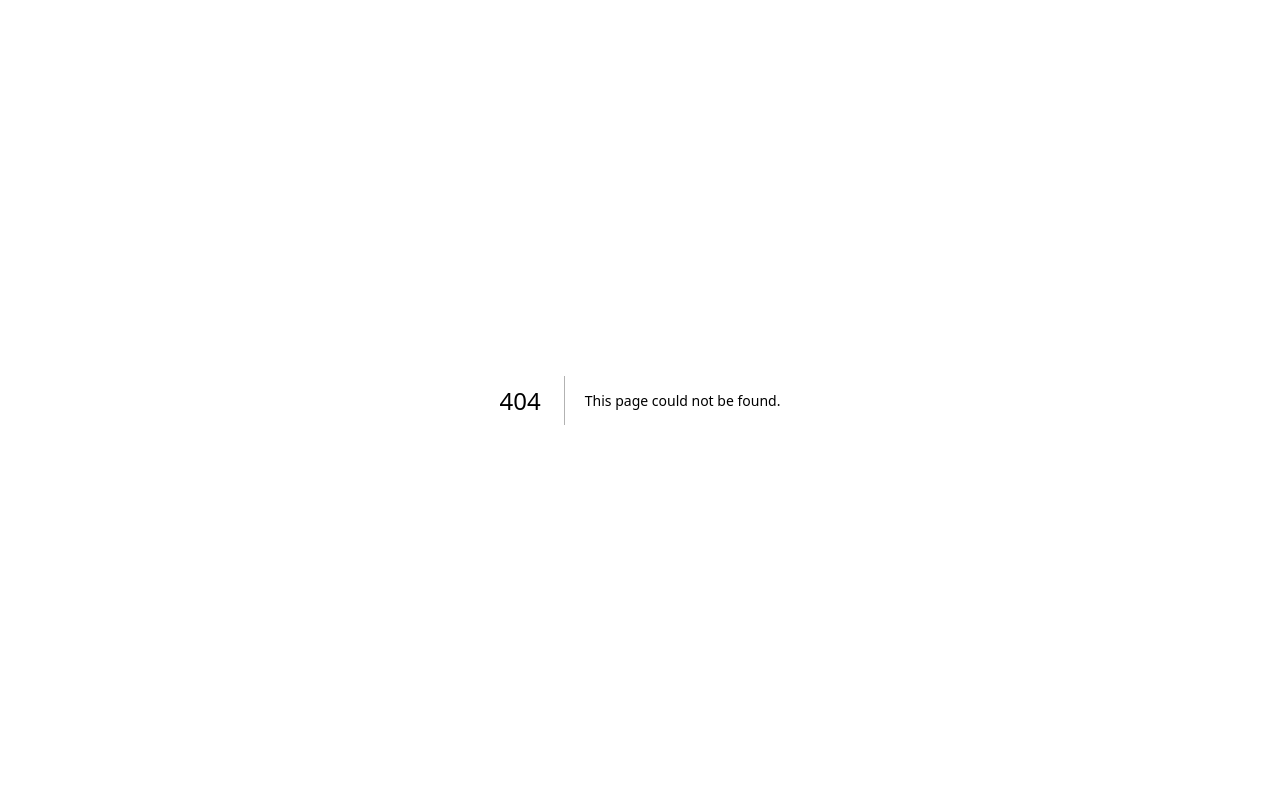
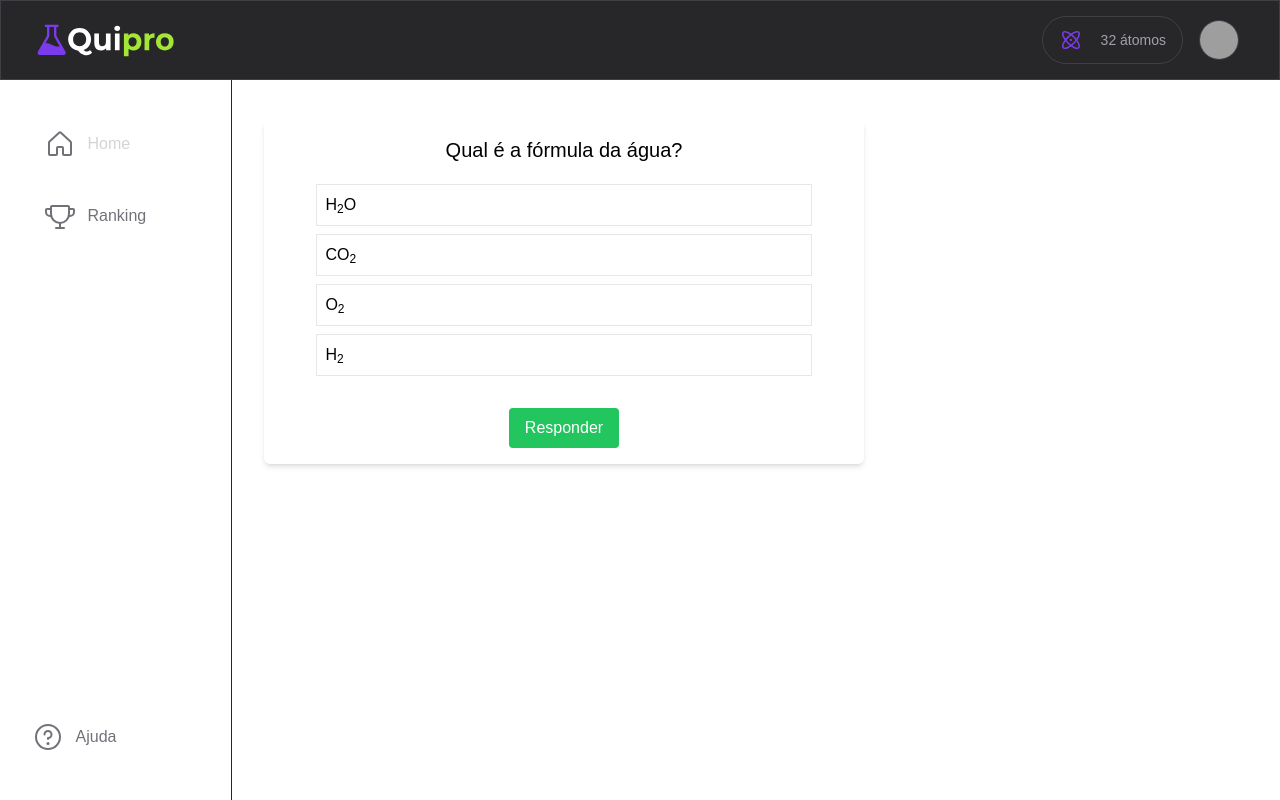
Before and after one commit to Diogogc1/Quipro, a Next.js app in the folder frontEnd/: page /home/quizpage in a window 1280 px wide. Before the commit this address had no page. Built offline with nearby package versions, Linux system fonts and the light colour scheme; grey boxes are pictures that could not be loaded.

Commit message:
testando correção de erro

```diff
--- /dev/null
+++ b/frontEnd/src/app/home/quizpage/data.tsx
@@ -0,0 +1,47 @@
+export const quizData = {
+    totalQuestions: 6,
+    questions: [
+        {
+            text: 'Qual é a fórmula da água?',
+            options: ['H<sub>2</sub>O', 'CO<sub>2</sub>', 'O<sub>2</sub>', 'H<sub>2</sub>'],
+            correctAnswer: 'H<sub>2</sub>O',
+            image: null,
+            explanation: 'A água é formada por dois átomos de hidrogênio e um de oxigênio.',
+        },
+        {
+            text: 'Qual é o símbolo químico do dióxido de carbono?',
+            options: ['CO', 'CO<sub>2</sub>', 'C<sub>2</sub>O', 'COO<sub>2</sub>'],
+            correctAnswer: 'CO<sub>2</sub>',
+            image: 'https://s2.glbimg.com/H8i2w3B3tSv17LfSszZaIrSOa3U=/e.glbimg.com/og/ed/f/original/2018/09/10/industry-1752876_1920.png',
+            explanation: 'O dióxido de carbono é um gás formado por um átomo de carbono e dois de oxigênio.',
+        },
+        {
+            text: 'Qual é o número atômico do hidrogênio?',
+            options: ['1', '2', '3', '4'],
+            correctAnswer: '1',
+            image: null,
+            explanation: 'O hidrogênio tem número atômico 1, sendo o elemento mais leve da tabela periódica.',
+        },
+        {
+            text: 'Qual é o símbolo químico do sódio?',
+            options: ['Na', 'So', 'Sn', 'S'],
+            correctAnswer: 'Na',
+            image: 'https://s2.glbimg.com/00kYXk1d_U33iBfHuFMVuqi8kvs=/620x455/e.glbimg.com/og/ed/f/original/2016/01/20/sal-thinkstock-casa.jpg',
+            explanation: 'O sódio tem símbolo Na, derivado do seu nome em latim, "Natrium".',
+        },
+        {
+            text: 'Qual é a unidade de medida usada para a quantidade de matéria?',
+            options: ['Mol', 'Grama', 'Litro', 'Joule'],
+            correctAnswer: 'Mol',
+            image: null,
+            explanation: 'O mol é a unidade de medida usada para expressar a quantidade de matéria em química.',
+        },
+        {
+            text: 'Qual é o pH de uma solução neutra?',
+            options: ['0', '7', '14', '7.5'],
+            correctAnswer: '7',
+            image: null,
+            explanation: 'Uma solução neutra tem pH igual a 7, o que ocorre na água pura.',
+        }
+    ],
+};
--- /dev/null
+++ b/frontEnd/src/app/home/quizpage/page.tsx
@@ -0,0 +1,33 @@
+'use client';
+
+import React, { useState } from 'react';
+import QuizQuestion from '../../components/QuizQuestion';
+import { quizData } from './data';
+
+const QuizPage: React.FC = () => {
+    const [currentQuestionIndex, setCurrentQuestionIndex] = useState(0);
+
+    const handleNextQuestion = () => {
+        setCurrentQuestionIndex((prevIndex) => prevIndex + 1);
+    };
+
+    // Pegue as questões diretamente do objeto quizData
+    const questions = quizData.questions;
+
+    return (
+        <div>
+            {currentQuestionIndex < questions.length ? (
+                <QuizQuestion
+                    question={questions[currentQuestionIndex]}
+                    onNextQuestion={handleNextQuestion}
+                />
+            ) : (
+                <div className="text-center">
+                    <h2>Parabéns! Você completou o quiz.</h2>
+                </div>
+            )}
+        </div>
+    );
+};
+
+export default QuizPage;
```
